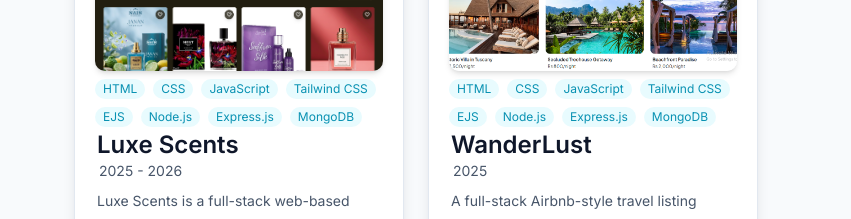
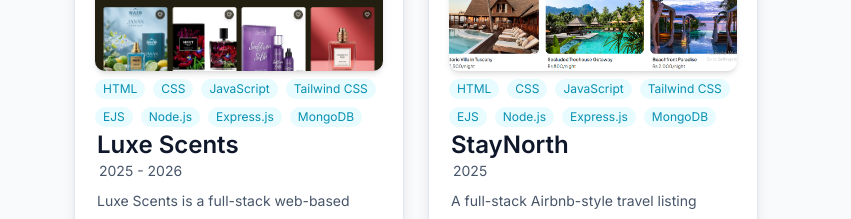
Before and after one commit to TariqTechie-dev/tariq-portfolio, a React (Vite) app: page / in a window 1280 px wide. Shown: the part 1940-2159 px from the top of the page, without its empty margins (224-1075 px from the left). Built offline with nearby package versions, Linux system fonts and the light colour scheme.

Commit message:
rename project "WanderLust" to "StayNorth" and update GitHub link

```diff
--- a/src/components/data/constant.js
+++ b/src/components/data/constant.js
@@ -67,7 +67,7 @@ export const education = [
 
 export const projects = [
   { id: 1, title: "Luxe Scents", date: "2025 - 2026", description: "Luxe Scents is a full-stack web-based perfume e-commerce platform built with Node.js, Express.js, MongoDB, Mongoose, and EJS. The platform allows customers to browse perfumes, manage their cart and wishlist, place orders, and submit product reviews. It also provides an admin dashboard for managing products, orders, customers, and analytics.", image: luxeScentImage, tags: ["HTML", "CSS", "JavaScript", "Tailwind CSS", "EJS", "Node.js", "Express.js", "MongoDB"], category: "web app", github: "https://github.com/TariqTechie-dev/luxe-scents", webapp: "https://luxe-scents.onrender.com" },
-  { id: 2, title: "WanderLust", date: "2025", description: "A full-stack Airbnb-style travel listing platform with authentication, reviews, image uploads, and MongoDB session storage.", image: wanderlustImage, tags: ["HTML", "CSS", "JavaScript", "Tailwind CSS", "EJS", "Node.js", "Express.js", "MongoDB"], category: "web app", github: "https://github.com/TariqTechie-dev/WanderLust", webapp: "https://wanderlust-1iua.onrender.com/" },
+  { id: 2, title: "StayNorth", date: "2025", description: "A full-stack Airbnb-style travel listing platform with authentication, reviews, image uploads, and MongoDB session storage.", image: wanderlustImage, tags: ["HTML", "CSS", "JavaScript", "Tailwind CSS", "EJS", "Node.js", "Express.js", "MongoDB"], category: "web app", github: " https://github.com/TariqTechie-dev/StayNorth", webapp: "https://wanderlust-1iua.onrender.com/" },
 ];
 
 export const certifications = [
```
